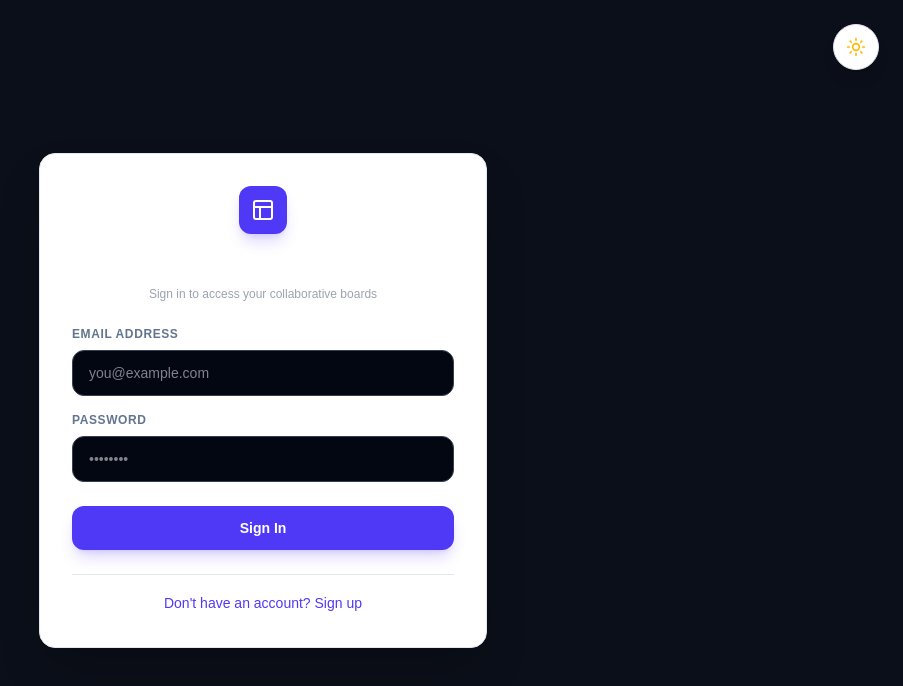
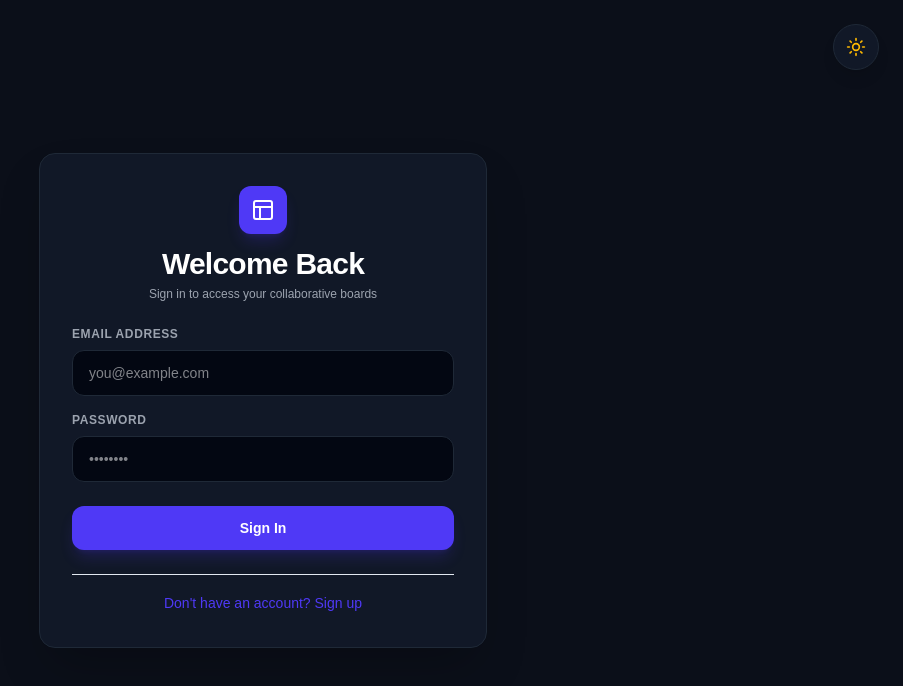
Before and after one commit to swaommtripathy/kanban-project, a Next.js app in the folder frontend/: page / in a window 1280 px wide. Shown: the top 686 px of the page, without its empty margins (377-1280 px from the left). Built offline with nearby package versions, Linux system fonts and the light colour scheme; no server answers.

Commit message:
Resolved the Dark mode issue

```diff
--- a/frontend/src/app/globals.css
+++ b/frontend/src/app/globals.css
@@ -30,6 +30,15 @@ html.dark,
   color: #f8fafc !important;
 }
 
+/* 🌟 FORCE SOLID WHITE CARDS & AUTH BLOCKS TO DEEP SLATE IN NIGHT MODE */
+.dark .bg-white,
+.dark form.bg-white,
+.dark div[class*="bg-white"],
+.dark div[class*="bg-slate-900"] {
+  background-color: #111827 !important;
+  border-color: #1f2937 !important;
+}
+
 /* Force Navigation Header Blocks to Dark Charcoal */
 .dark nav,
 .dark header,
@@ -38,10 +47,13 @@ html.dark,
   border-color: #1f2937 !important;
 }
 
-/* Force Board Search Input Fields to Deep Slate */
-.dark input {
+/* Force Form Input Fields and Fields Background onto Jet Black */
+.dark input,
+.dark .bg-slate-100,
+.dark input[class*="bg-slate-100"],
+.dark div[class*="bg-slate-950"] {
   background-color: #030712 !important;
-  border-color: #374151 !important;
+  border-color: #1f2937 !important;
   color: #ffffff !important;
 }
 
@@ -53,10 +65,22 @@ html.dark,
 }
 
 /* Clear textual weight visibility rules */
-.dark h1, .dark h2, .dark h3, .dark span, .dark text-slate-900 {
+.dark h1,
+.dark h2,
+.dark h3,
+.dark span,
+.dark label,
+.dark [class*="text-slate-900"] {
   color: #ffffff !important;
 }
 
-.dark p, .dark text-slate-500 {
+.dark p,
+.dark [class*="text-slate-500"],
+.dark [class*="text-slate-400"] {
   color: #9ca3af !important;
 }
+
+/* Preserve validation text brilliance in night mode */
+.dark .text-red-500 {
+  color: #f87171 !important;
+}
```
